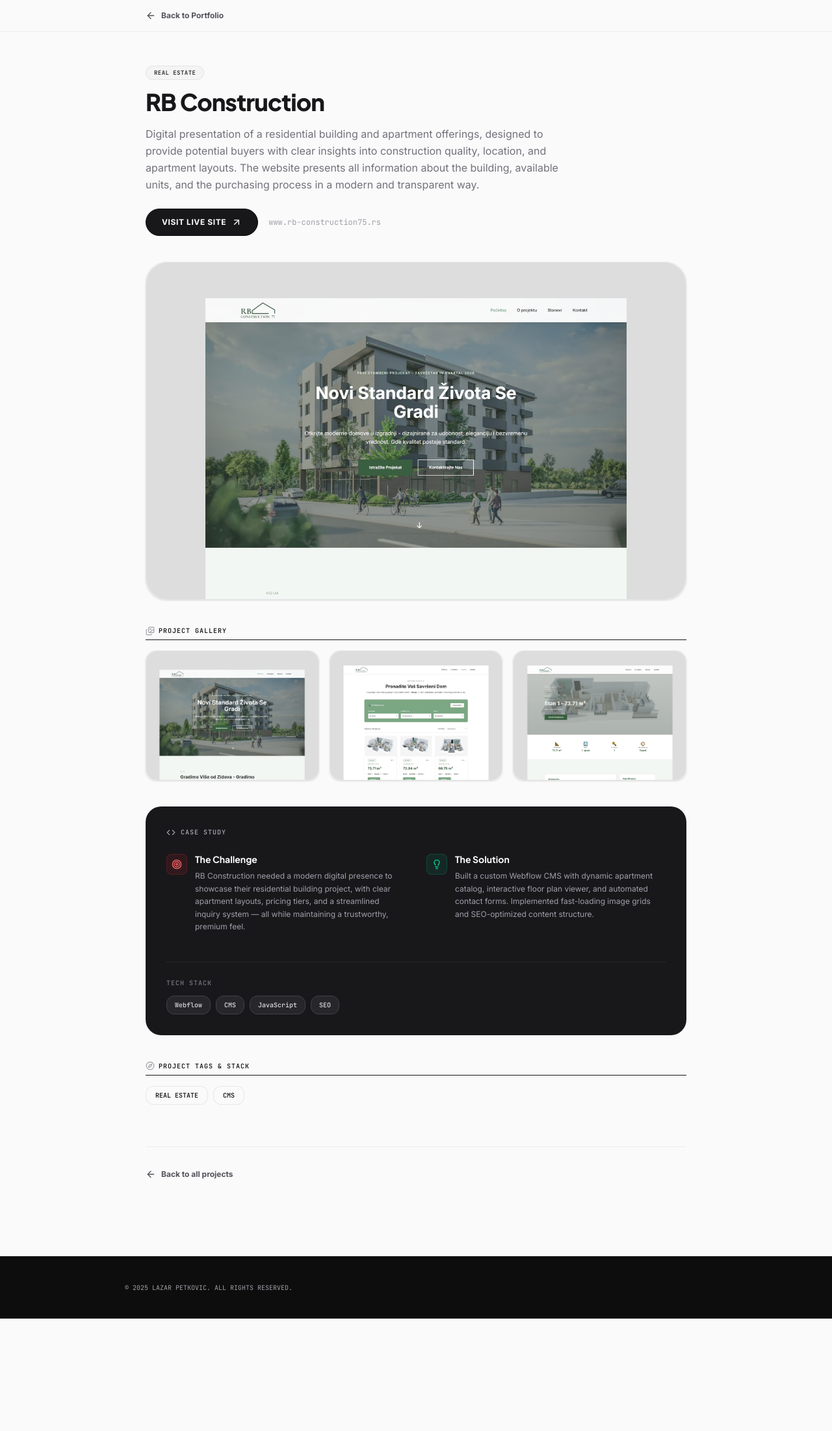
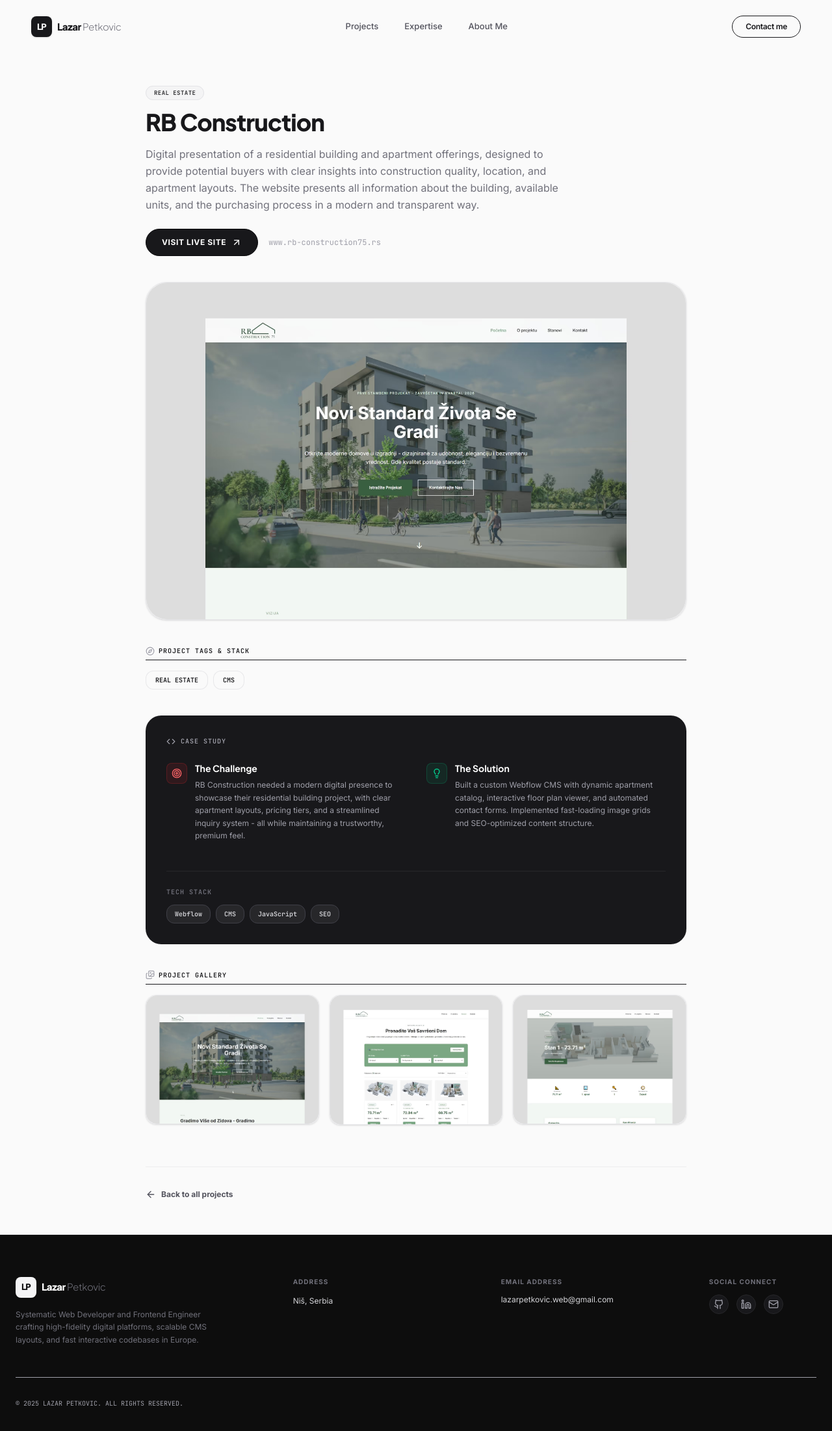
Before and after one commit to lazarpetkovic-web/portfolio, a React (Vite) app: page /project/1 in a window 1280 px wide. Shown: the top 2202 px of the page at 65% size. Before the commit the page ends 2029 px from the top, so only its background shows below. Built offline with nearby package versions, Linux system fonts and the light colour scheme.

Commit message:
Polish services, fix dashes, add ScrollToTop, improve project page layout, update footer/header navigation

```diff
--- a/index.html
+++ b/index.html
@@ -3,12 +3,12 @@
   <head>
     <meta charset="UTF-8" />
     <meta name="viewport" content="width=device-width, initial-scale=1.0" />
-    <title>Lazar Petkovic — Full-Stack Web Developer & UI Engineer</title>
+    <title>Lazar Petkovic - Full-Stack Web Developer & Next.js Expert</title>
     <meta name="description" content="Portfolio of Lazar Petkovic, a Niš-based full-stack web developer specializing in Next.js, React, TypeScript, and high-performance digital platforms." />
     <link rel="icon" type="image/svg+xml" href="/favicon.svg" />
     <link rel="preconnect" href="https://fonts.googleapis.com" />
     <link rel="preconnect" href="https://fonts.gstatic.com" crossorigin />
-    <meta property="og:title" content="Lazar Petkovic — Full-Stack Web Developer" />
+    <meta property="og:title" content="Lazar Petkovic - Full-Stack Web Developer & Next.js Expert" />
     <meta property="og:description" content="Premium Next.js applications, scalable React architectures, and polished digital experiences." />
     <meta property="og:type" content="website" />
   </head>
--- a/src/App.tsx
+++ b/src/App.tsx
@@ -1,13 +1,17 @@
 import React from 'react';
 import { Routes, Route } from 'react-router-dom';
+import ScrollToTop from './components/ScrollToTop';
 import HomePage from './components/HomePage';
 import ProjectPage from './components/ProjectPage';
 
 export default function App() {
   return (
-    <Routes>
-      <Route path="/" element={<HomePage />} />
-      <Route path="/project/:id" element={<ProjectPage />} />
-    </Routes>
+    <>
+      <ScrollToTop />
+      <Routes>
+        <Route path="/" element={<HomePage />} />
+        <Route path="/project/:id" element={<ProjectPage />} />
+      </Routes>
+    </>
   );
 }
--- a/src/components/BentoHero.tsx
+++ b/src/components/BentoHero.tsx
@@ -57,7 +57,7 @@
           </div>
           <div className="md:col-span-4 lg:pt-6 md:pl-4">
             <p className="font-sans text-sm sm:text-[15px] text-zinc-500 leading-relaxed font-normal mb-1">
-              Hi, I'm Lazar Petkovic, a Niš-based Fullstack Web Developer & UI Engineer. I build premium, lightning-fast Next.js applications, scalable React architectures, and polished digital experiences from Serbia.
+              Hi, I'm Lazar Petkovic, a Niš-based Fullstack Web Developer & Next.js Expert. I build premium, lightning-fast Next.js applications, scalable React architectures, and polished digital experiences from Serbia.
             </p>
           </div>
         </div>
--- a/src/components/Header.tsx
+++ b/src/components/Header.tsx
@@ -4,9 +4,12 @@
  */
 
 import React, { useState, useEffect } from 'react';
+import { useNavigate, useLocation } from 'react-router-dom';
 import { Menu, X, ArrowUpRight, Globe, MessageSquare } from 'lucide-react';
 
 export default function Header() {
+  const navigate = useNavigate();
+  const location = useLocation();
   const [scrolled, setScrolled] = useState(false);
   const [mobileMenuOpen, setMobileMenuOpen] = useState(false);
 
@@ -47,14 +50,16 @@
       <div className="max-w-7xl mx-auto px-6 sm:px-8 lg:px-12 flex items-center justify-between">
         {/* Brand Logo & Name */}
         <div className="flex items-center gap-6">
-          <a
-            href="#"
+          <button
             id="brand-logo"
-            onClick={(e) => {
-              e.preventDefault();
-              window.scrollTo({ top: 0, behavior: 'smooth' });
+            onClick={() => {
+              if (location.pathname === '/') {
+                window.scrollTo({ top: 0, behavior: 'smooth' });
+              } else {
+                navigate('/');
+              }
             }}
-            className="group flex items-center gap-2"
+            className="group flex items-center gap-2 cursor-pointer"
           >
             {/* LP monogram logo */}
             <div className="w-8 h-8 rounded-lg bg-zinc-900 flex items-center justify-center flex-shrink-0 shadow-sm group-hover:shadow-md transition-shadow duration-300">
@@ -63,7 +68,7 @@
             <span className="font-display font-extrabold text-[15px] tracking-tight text-zinc-900">
               Lazar<span className="text-zinc-500 font-light"> Petkovic</span>
             </span>
-          </a>
+          </button>
         </div>
 
         {/* Center Navigation Links - Reference: "Personal", "Business", "Partner", "About Us" */}
--- a/src/components/HomePage.tsx
+++ b/src/components/HomePage.tsx
@@ -1,4 +1,5 @@
 import React from 'react';
+import { useNavigate } from 'react-router-dom';
 import Header from './Header';
 import BentoHero from './BentoHero';
 import ProjectsSection from './ProjectsSection';
@@ -9,6 +10,7 @@
 import { Github, Linkedin, Mail } from 'lucide-react';
 
 export default function HomePage() {
+  const navigate = useNavigate();
   return (
     <div className="relative min-h-screen bg-zinc-50 text-zinc-900 overflow-x-hidden antialiased">
 
@@ -44,14 +46,14 @@
 
           {/* Brand Col */}
           <div className="md:col-span-4 flex flex-col gap-4">
-            <div className="flex items-center gap-2">
+            <button onClick={() => window.scrollTo({ top: 0, behavior: 'smooth' })} className="flex items-center gap-2 cursor-pointer text-left">
               <div className="w-8 h-8 rounded-lg bg-zinc-100 flex items-center justify-center flex-shrink-0 shadow-sm">
                 <span className="font-display font-black text-[13px] tracking-[-0.05em] text-zinc-950 leading-none">LP</span>
               </div>
               <span className="font-display font-extrabold text-[15px] tracking-tight text-white">
                 Lazar<span className="text-zinc-500 font-light"> Petkovic</span>
               </span>
-            </div>
+            </button>
             <p className="font-sans text-xs text-zinc-500 leading-relaxed max-w-xs">
               Systematic Web Developer and Frontend Engineer crafting high-fidelity digital platforms, scalable CMS layouts, and fast interactive codebases in Europe.
             </p>
--- a/src/components/ProjectPage.tsx
+++ b/src/components/ProjectPage.tsx
@@ -1,7 +1,8 @@
 import React, { useState } from 'react';
 import { useParams, useNavigate } from 'react-router-dom';
-import { ArrowLeft, ArrowUpRight, Compass, X, ChevronLeft, ChevronRight, Images, Lightbulb, Target, Code } from 'lucide-react';
+import { ArrowLeft, ArrowUpRight, Compass, X, ChevronLeft, ChevronRight, Images, Lightbulb, Target, Code, Github, Linkedin, Mail } from 'lucide-react';
 import { PROJECTS } from '../data';
+import Header from './Header';
 
 function LazyImage({ src, alt, className, onClick }: { src: string; alt: string; className?: string; onClick?: () => void }) {
   const [loaded, setLoaded] = useState(false);
@@ -55,18 +56,7 @@
 
   return (
     <div className="min-h-screen bg-zinc-50">
-      {/* Sticky header with back button */}
-      <div className="sticky top-0 z-40 bg-zinc-50/90 backdrop-blur-md border-b border-zinc-200/60 py-4">
-        <div className="max-w-4xl mx-auto px-6 sm:px-8 flex items-center justify-between">
-          <button
-            onClick={() => navigate('/')}
-            className="group inline-flex items-center gap-2 font-sans text-xs font-bold text-zinc-600 hover:text-zinc-900 transition-colors"
-          >
-            <ArrowLeft className="w-4 h-4 transition-transform duration-300 group-hover:-translate-x-1" />
-            Back to Portfolio
-          </button>
-        </div>
-      </div>
+      <Header />
 
       {/* Lightbox */}
       {lightboxIndex !== null && (
@@ -118,7 +108,7 @@
       )}
 
       {/* Main content */}
-      <div className="max-w-4xl mx-auto px-6 sm:px-8 py-12">
+      <div className="max-w-4xl mx-auto px-6 sm:px-8 pt-32 pb-12">
         {/* Category tag */}
         <div className="mb-4">
           <span className="font-mono text-[9px] font-extrabold text-zinc-800 bg-zinc-100 border border-zinc-200 px-3 py-1 rounded-full uppercase tracking-wider">
@@ -172,31 +162,23 @@
           </div>
         </div>
 
-        {/* Gallery Grid */}
-        {project.galleryImages && project.galleryImages.length > 0 && (
+        {/* Project Tags */}
         <div className="mb-10">
           <h3 className="font-mono text-[10px] text-zinc-450 uppercase tracking-widest mb-4 flex items-center gap-1.5 border-b border-zinc-250 pb-1.5 font-bold">
-              <Images className="w-3.5 h-3.5 text-zinc-400" />
-              Project Gallery
+            <Compass className="w-3.5 h-3.5 text-zinc-400" />
+            Project Tags & Stack
           </h3>
-            <div className="grid grid-cols-1 sm:grid-cols-3 gap-4">
-              {project.galleryImages.map((img, i) => (
-                <div
-                  key={i}
-                  className="relative rounded-2xl border border-zinc-200 shadow-sm aspect-[4/3] group"
-                  onClick={() => setLightboxIndex(i + 1)}
+          <div className="flex flex-wrap gap-2">
+            {project.tags.map((tag) => (
+              <span
+                key={tag}
+                className="px-3.5 py-1.5 text-[10px] font-mono text-zinc-650 bg-zinc-50 border border-zinc-200/80 rounded-xl uppercase font-bold"
               >
-                  <LazyImage
-                    src={img}
-                    alt={`${project.title} gallery ${i + 1}`}
-                    className="w-full h-full rounded-2xl"
-                  />
-                  <div className="absolute inset-0 bg-zinc-900/0 group-hover:bg-zinc-900/5 transition-all duration-300 rounded-2xl" />
-                </div>
+                {tag}
+              </span>
             ))}
           </div>
         </div>
-        )}
 
         {/* Case Study */}
         {project.caseStudy && (
@@ -235,7 +217,6 @@
               </div>
             </div>
 
-            {/* Tech Stack */}
             <div className="border-t border-zinc-800 pt-6">
               <h4 className="font-mono text-[10px] text-zinc-500 uppercase tracking-widest mb-3 font-bold">Tech Stack</h4>
               <div className="flex flex-wrap gap-2">
@@ -252,23 +233,31 @@
           </div>
         )}
 
-        {/* Project Tags */}
-        <div>
+        {/* Gallery Grid */}
+        {project.galleryImages && project.galleryImages.length > 0 && (
+          <div className="mb-10">
             <h3 className="font-mono text-[10px] text-zinc-450 uppercase tracking-widest mb-4 flex items-center gap-1.5 border-b border-zinc-250 pb-1.5 font-bold">
-            <Compass className="w-3.5 h-3.5 text-zinc-400" />
-            Project Tags & Stack
+              <Images className="w-3.5 h-3.5 text-zinc-400" />
+              Project Gallery
             </h3>
-          <div className="flex flex-wrap gap-2">
-            {project.tags.map((tag) => (
-              <span
-                key={tag}
-                className="px-3.5 py-1.5 text-[10px] font-mono text-zinc-650 bg-zinc-50 border border-zinc-200/80 rounded-xl uppercase font-bold"
+            <div className="grid grid-cols-1 sm:grid-cols-3 gap-4">
+              {project.galleryImages.map((img, i) => (
+                <div
+                  key={i}
+                  className="relative rounded-2xl border border-zinc-200 shadow-sm aspect-[4/3] group"
+                  onClick={() => setLightboxIndex(i + 1)}
                 >
-                {tag}
-              </span>
+                  <LazyImage
+                    src={img}
+                    alt={`${project.title} gallery ${i + 1}`}
+                    className="w-full h-full rounded-2xl"
+                  />
+                  <div className="absolute inset-0 bg-zinc-900/0 group-hover:bg-zinc-900/5 transition-all duration-300 rounded-2xl" />
+                </div>
               ))}
             </div>
           </div>
+        )}
 
         {/* Bottom spacer */}
         <div className="mt-16 pt-8 border-t border-zinc-200/60">
@@ -283,8 +272,66 @@
       </div>
 
       {/* Footer */}
-      <footer className="bg-[#0d0d0d] text-zinc-400 border-t border-zinc-900 py-10 px-6 mt-16">
-        <div className="max-w-4xl mx-auto flex flex-col sm:flex-row items-center justify-between gap-4 font-mono text-[10px] text-zinc-650">
+      <footer id="main-footer" className="bg-[#0d0d0d] text-zinc-400 border-t border-zinc-900 py-16 px-6">
+        <div className="max-w-7xl mx-auto grid grid-cols-1 md:grid-cols-12 gap-12 border-b border-zinc-850 pb-12 mb-8">
+          <div className="md:col-span-4 flex flex-col gap-4">
+            <button onClick={() => navigate('/')} className="flex items-center gap-2 cursor-pointer text-left">
+              <div className="w-8 h-8 rounded-lg bg-zinc-100 flex items-center justify-center flex-shrink-0 shadow-sm">
+                <span className="font-display font-black text-[13px] tracking-[-0.05em] text-zinc-950 leading-none">LP</span>
+              </div>
+              <span className="font-display font-extrabold text-[15px] tracking-tight text-white">
+                Lazar<span className="text-zinc-500 font-light"> Petkovic</span>
+              </span>
+            </button>
+            <p className="font-sans text-xs text-zinc-500 leading-relaxed max-w-xs">
+              Systematic Web Developer and Frontend Engineer crafting high-fidelity digital platforms, scalable CMS layouts, and fast interactive codebases in Europe.
+            </p>
+          </div>
+
+          <div className="md:col-span-3 flex flex-col gap-3">
+            <h4 className="font-sans text-[10px] font-black uppercase tracking-widest text-zinc-500">Address</h4>
+            <p className="font-sans text-xs text-zinc-300 leading-relaxed">
+              Niš, Serbia
+            </p>
+          </div>
+
+          <div className="md:col-span-3 flex flex-col gap-3">
+            <h4 className="font-sans text-[10px] font-black uppercase tracking-widest text-zinc-500">Email Address</h4>
+            <p className="font-sans text-xs text-zinc-300">
+              lazarpetkovic.web@gmail.com
+            </p>
+          </div>
+
+          <div className="md:col-span-2 flex flex-col gap-3">
+            <h4 className="font-sans text-[10px] font-black uppercase tracking-widest text-zinc-500">Social Connect</h4>
+            <div className="flex items-center gap-3">
+              <a
+                href="https://github.com/lazar7cf"
+                target="_blank"
+                rel="noopener noreferrer"
+                className="p-1.5 rounded-full bg-zinc-900 border border-zinc-800 text-zinc-400 hover:text-white transition-colors"
+              >
+                <Github className="w-4 h-4" />
+              </a>
+              <a
+                href="https://www.linkedin.com/in/lazarpetkovic99/"
+                target="_blank"
+                rel="noopener noreferrer"
+                className="p-1.5 rounded-full bg-zinc-900 border border-zinc-800 text-zinc-400 hover:text-white transition-colors"
+              >
+                <Linkedin className="w-4 h-4" />
+              </a>
+              <a
+                href="mailto:lazarpetkovic.web@gmail.com"
+                className="p-1.5 rounded-full bg-zinc-900 border border-zinc-800 text-zinc-400 hover:text-white transition-colors"
+              >
+                <Mail className="w-4 h-4" />
+              </a>
+            </div>
+          </div>
+        </div>
+
+        <div className="max-w-7xl mx-auto flex flex-col sm:flex-row items-center justify-between gap-4 font-mono text-[10px] text-zinc-650">
           <span>
             &copy; {new Date().getFullYear()} LAZAR PETKOVIC. ALL RIGHTS RESERVED.
           </span>
--- /dev/null
+++ b/src/components/ScrollToTop.tsx
@@ -0,0 +1,10 @@
+import { useEffect } from 'react';
+import { useLocation } from 'react-router-dom';
+
+export default function ScrollToTop() {
+  const { pathname } = useLocation();
+  useEffect(() => {
+    window.scrollTo(0, 0);
+  }, [pathname]);
+  return null;
+}
--- a/src/data.ts
+++ b/src/data.ts
@@ -86,7 +86,7 @@
     link: "https://www.rb-construction75.rs/",
     category: "Real Estate",
     caseStudy: {
-      challenge: "RB Construction needed a modern digital presence to showcase their residential building project, with clear apartment layouts, pricing tiers, and a streamlined inquiry system — all while maintaining a trustworthy, premium feel.",
+      challenge: "RB Construction needed a modern digital presence to showcase their residential building project, with clear apartment layouts, pricing tiers, and a streamlined inquiry system - all while maintaining a trustworthy, premium feel.",
       solution: "Built a custom Webflow CMS with dynamic apartment catalog, interactive floor plan viewer, and automated contact forms. Implemented fast-loading image grids and SEO-optimized content structure.",
       techStack: ["Webflow", "CMS", "JavaScript", "SEO"],
     },
@@ -125,7 +125,7 @@
     link: "",
     category: "Restaurant",
     caseStudy: {
-      challenge: "An Italian restaurant needed a website that matched the quality of their dining experience — showcasing their menu, atmosphere, and reservation process in an elegant, appetizing way.",
+      challenge: "An Italian restaurant needed a website that matched the quality of their dining experience - showcasing their menu, atmosphere, and reservation process in an elegant, appetizing way.",
       solution: "Created a visual-first design with high-quality food photography, a categorized menu system, and seamless reservation flow. Used warm tones and typography to reflect the restaurant's brand identity.",
       techStack: ["Next.js", "Tailwind CSS", "Framer Motion"],
     },
@@ -165,7 +165,7 @@
     link: "",
     category: "Restaurant",
     caseStudy: {
-      challenge: "An existing restaurant site needed a complete visual and structural overhaul — the old design felt dated, navigation was clunky, and mobile experience was poor.",
+      challenge: "An existing restaurant site needed a complete visual and structural overhaul - the old design felt dated, navigation was clunky, and mobile experience was poor.",
       solution: "Full redesign with modern typography, streamlined menu presentation, mobile-first layout, and improved call-to-action placement for reservations. Retained brand colors while refreshing everything else.",
       techStack: ["Next.js", "Tailwind CSS", "Mobile First", "UX Redesign"],
     },
```
Also changed, not shown: src/components/ExpertiseSection.tsx (+6 -6 lines). Lines whose indentation alone changed are shown as unchanged.
